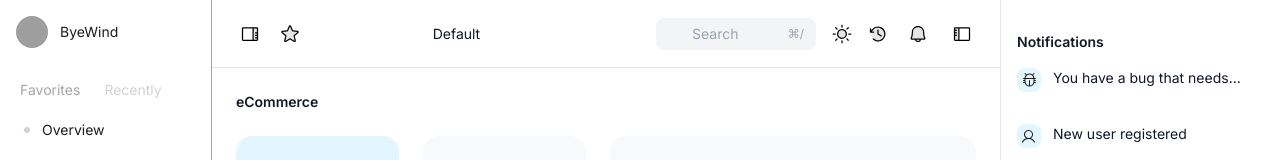
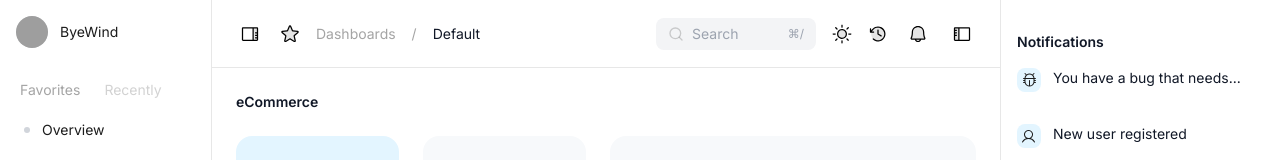
Before and after one commit to bibekkd/juspay-assignment, a Next.js app: page / in a window 1280 px wide. Shown: the top 160 px of the page. Built offline with nearby package versions, Linux system fonts and the light colour scheme; grey boxes are pictures that could not be loaded.

Commit message:
feat: Introduce new Tailwind color variables for borders and text, and dynamically style chart elements for dark mode.

```diff
--- a/components/Header.tsx
+++ b/components/Header.tsx
@@ -21,13 +21,13 @@ const Header: React.FC<HeaderProps> = ({
     currentView
 }) => {
     return (
-        <header className="h-[68px] border-b border-gray-200 dark:border-bw-border-dark flex items-center justify-between px-6 bg-white dark:bg-bw-bg-dark transition-colors flex-shrink-0 z-10">
+        <header className="h-[68px] border-b border-bw-border-muted dark:border-bw-border-dark flex items-center justify-between px-6 bg-white dark:bg-bw-bg-dark transition-colors flex-shrink-0 z-10">
             <div className="flex items-center gap-4">
                 <button onClick={toggleLeftSidebar} className="text-gray-500 hover:text-gray-900 dark:text-gray-400 dark:hover:text-white">
                     <Icons.Sidebar className={`transform transition-transform duration-300 ${leftSidebarOpen ? 'rotate-180' : 'rotate-0'}`} color={darkMode ? '#fff' : '#000'} />
                 </button>
                 <Icons.Star className="text-gray-400 hover:text-yellow-400 cursor-pointer transition-colors" color={darkMode ? '#fff' : '#000'} />
-                <div className="flex items-center gap-4 text-bw-text-dark-66 text-sm hidden sm:flex">
+                <div className="flex items-center gap-4 text-bw-text-secondary dark:text-bw-text-dark-66 text-sm hidden sm:flex">
                     <span className="hover:text-gray-900 dark:hover:text-white cursor-pointer">Dashboards</span>
                     <span>/</span>
                     <span className="text-gray-900 dark:text-white">{currentView === 'orders' ? 'Order List' : 'Default'}</span>
@@ -36,7 +36,7 @@ const Header: React.FC<HeaderProps> = ({
 
             <div className="flex items-center gap-4">
                 <div className="relative hidden md:block">
-                    <Icons.Search className="absolute left-3 top-1/2 transform -translate-y-1/2 text-bw-text-dark-33" size={16} />
+                    <Icons.Search className="absolute left-3 top-1/2 transform -translate-y-1/2 text-bw-text-tertiary" size={16} />
                     <input
                         type="text"
                         placeholder="Search"
--- a/components/ProjectionsChart.tsx
+++ b/components/ProjectionsChart.tsx
@@ -1,4 +1,4 @@
-import React from 'react';
+import React, { useState, useEffect } from 'react';
 import { BarChart, Bar, XAxis, YAxis, Tooltip, ResponsiveContainer, CartesianGrid } from 'recharts';
 
 interface ProjectionsChartProps {
@@ -6,26 +6,48 @@ interface ProjectionsChartProps {
 }
 
 export const ProjectionsChart: React.FC<ProjectionsChartProps> = ({ data }) => {
+    const [isDark, setIsDark] = useState(false);
+
+    useEffect(() => {
+        // Check initial dark mode state
+        setIsDark(document.documentElement.classList.contains('dark'));
+
+        // Watch for dark mode changes
+        const observer = new MutationObserver(() => {
+            setIsDark(document.documentElement.classList.contains('dark'));
+        });
+
+        observer.observe(document.documentElement, {
+            attributes: true,
+            attributeFilter: ['class']
+        });
+
+        return () => observer.disconnect();
+    }, []);
+
+    const gridColor = isDark ? '#FFFFFF1A' : '#1C1C1C0D';
+    const axisColor = isDark ? '#FFFFFF66' : '#1C1C1C66';
+
     return (
         <ResponsiveContainer width="100%" height="100%">
             <BarChart data={data} barSize={20} margin={{ top: 8, right: 10, left: -20, bottom: 0 }}>
                 <CartesianGrid
                     vertical={false}
                     strokeDasharray="0"
-                    stroke="#FFFFFF1A"
+                    stroke={gridColor}
                     strokeWidth={1}
                 />
                 <XAxis
                     dataKey="name"
                     axisLine={false}
                     tickLine={false}
-                    tick={{ fill: '#FFFFFF66', fontSize: 12 }}
+                    tick={{ fill: axisColor, fontSize: 12 }}
                     dy={10}
                 />
                 <YAxis
                     axisLine={false}
                     tickLine={false}
-                    tick={{ fill: '#FFFFFF66', fontSize: 12 }}
+                    tick={{ fill: axisColor, fontSize: 12 }}
                     tickFormatter={(value) => `${value}M`}
                     domain={[0, 30]}
                     ticks={[0, 10, 20, 30]}
--- a/components/RightSidebar.tsx
+++ b/components/RightSidebar.tsx
@@ -28,7 +28,7 @@ const contacts: Contact[] = [
 
 const RightSidebar: React.FC = () => {
     return (
-        <aside className="w-[280px] h-screen border-l border-gray-200 dark:border-bw-border-dark bg-white dark:bg-bw-bg-dark overflow-y-auto hidden xl:block p-4 flex-shrink-0">
+        <aside className="w-[280px] h-screen border-l border-bw-border-muted dark:border-bw-border-dark bg-white dark:bg-bw-bg-dark overflow-y-auto hidden xl:block p-4 flex-shrink-0">
             {/* Notifications */}
             <div className="mb-8">
                 <h3 className="text-sm font-semibold text-gray-900 dark:text-white mb-4 text-inter mt-4">Notifications</h3>
@@ -53,7 +53,7 @@ const RightSidebar: React.FC = () => {
             {/* Activities */}
             <div className="mb-8">
                 <h3 className="text-sm font-semibold text-gray-900 dark:text-white mb-4">Activities</h3>
-                <div className="relative border-l border-gray-200 dark:border-bw-border-dark ml-3 space-y-6">
+                <div className="relative border-l border-bw-border-muted dark:border-bw-border-dark ml-3 space-y-6">
                     {activities.map((item) => (
                         <div key={item.id} className="pl-6 relative">
                             <div className="absolute -left-[13px] top-0 bg-white dark:bg-bw-bg-dark ">
--- a/components/Sidebar.tsx
+++ b/components/Sidebar.tsx
@@ -19,7 +19,7 @@ const Sidebar: React.FC<SidebarProps> = ({ activeView, onChangeView }) => {
   `;
 
     return (
-        <aside className="w-[212px] h-screen flex flex-col border-r border-gray-400 dark:border-bw-border-dark bg-white dark:bg-bw-bg-dark transition-colors duration-300 flex-shrink-0">
+        <aside className="w-[212px] h-screen flex flex-col border-r border-bw-border-muted dark:border-bw-border-dark bg-white dark:bg-bw-bg-dark transition-colors duration-300 flex-shrink-0">
             {/* User / Brand Area */}
             <div className="p-4 flex items-center gap-3 mb-4">
                 <div className="w-8 h-8 rounded-full bg-gray-200 dark:bg-gray-700 overflow-hidden">
--- a/tailwind.config.js
+++ b/tailwind.config.js
@@ -57,6 +57,7 @@ module.exports = {
                 'bw-card-dark': '#FFFFFF0D',
                 'bw-customer-light': '#E3F5FF',
                 'bw-growth-light': '#E5ECF6',
+                "bw-border-muted": "#1C1C1C1A",
                 "bw-border-dark": "#FFFFFF1A",
                 "bw-text-dark-66": "#FFFFFF66",
                 "bw-text-dark-33": "#FFFFFF33",
```
